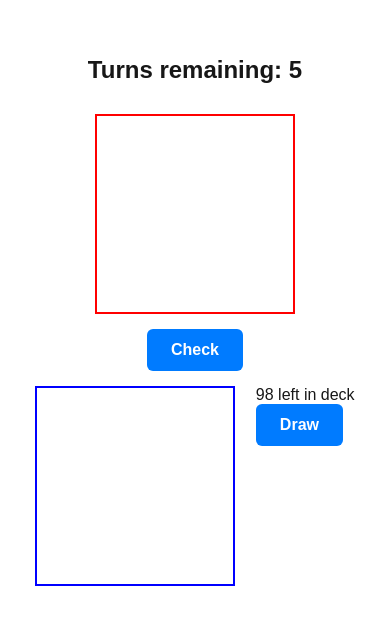
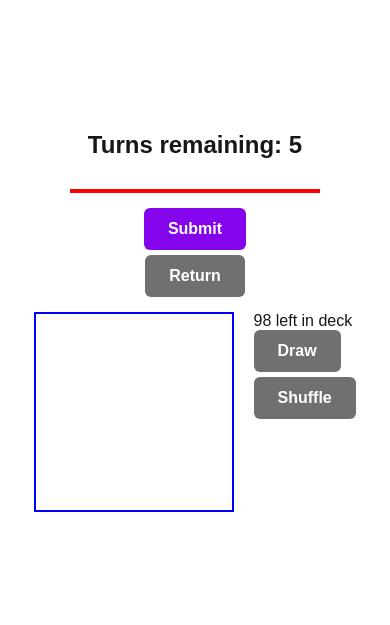
Before and after one commit to reluttrull/alpha-bet, a Next.js app: page /alpha-bet/ in a window 390 px wide. Shown: the part 101-726 px from the top of the page. Built offline with nearby package versions, Linux system fonts and the light colour scheme.

Commit message:
Mobile layout improvements, added shuffle and return to hand buttons

```diff
--- a/src/app/layout.tsx
+++ b/src/app/layout.tsx
@@ -13,8 +13,8 @@ const geistMono = Geist_Mono({
 });
 
 export const metadata: Metadata = {
-  title: "Create Next App",
-  description: "Generated by create next app",
+  title: "Alpha-Bet",
+  description: "Blackjack with words",
 };
 
 export default function RootLayout({ children }: LayoutProps<"/">) {
--- a/src/app/page.module.css
+++ b/src/app/page.module.css
@@ -29,7 +29,7 @@
 }
 
 .btn {
-  background-color: #007bff;
+  background-color: #707070;
   color: #ffffff;
   padding: 12px 24px;
   font-size: 16px;
@@ -38,6 +38,46 @@
   border-radius: 6px;
   cursor: pointer;
   transition: background-color 0.2s ease, transform 0.1s ease;
+}
+
+.actionBtn {
+  background-color: #8404ec;
+}
+
+
+.tileArea {
+  display: grid;
+  gap: 0;
+}
+
+.wordBuilder {
+  border: 2px solid red;
+  min-height: 100;
+  min-width: 250px;
+  grid-template-columns: repeat(6, 1fr);
+}
+
+.tilesInPlay {
+  border: 2px solid blue;
+  min-height: 200px;
+  min-width: 200px;
+  grid-template-columns: repeat(4, 1fr);
+}
+
+@media (min-width: 600px) {
+  .wordBuilder {
+    border: 2px solid red;
+    min-height: 200px;
+    min-width: 200px;
+    grid-template-columns: repeat(6, 1fr);
+  }
+
+  .tilesInPlay {
+    border: 2px solid blue;
+    min-height: 200px;
+    min-width: 200px;
+    grid-template-columns: repeat(6, 1fr);
+  }
 }
 
 .tile {
--- a/src/app/page.tsx
+++ b/src/app/page.tsx
@@ -50,6 +50,16 @@ export default function Home() {
     setTiles(prev => [...prev, deck[0]]);
     setDeck(prev => prev.slice(1));
   };
+
+  const handleShuffleHand = () => {
+    setTiles(seededShuffle(tiles, seed));
+  }
+
+  const handleReturnToHand = () => {
+    const tilesToMove = wordTiles;
+    setTiles([...tiles, ...tilesToMove]);
+    setWordTiles([]);
+  }
 
   const moveTile = (tileId: number, sourceGroup: string, targetGroup: string, targetIndex: number) => {
     if (!Number.isInteger(tileId)) return;
@@ -195,17 +205,21 @@ export default function Home() {
         <h2 className={styles.section}>Turns remaining: {turns}</h2>
         <div className={styles.section}><WordBuilder tiles={wordTiles} onDrop={handleTileDrop} /></div>
 
-        <button className={`${styles.btn} ${styles.section}`} onClick={handleButtonClick}>Check</button>
+        <button className={`${styles.btn} ${styles.actionBtn} ${styles.section}`} onClick={handleButtonClick}>Submit</button>
+        <button className={styles.btn} style={{marginTop: '5px'}} onClick={handleReturnToHand}>Return</button>
 
         {result != null &&
           <>{result ? <>That's a word!</> : <>Not a word...</>}</>}
 
         <div className={`${styles.horizontal} ${styles.section}`}>
           <TilesInPlay tiles={tiles} onDrop={handleTileDrop} />
-          <Deck
-            numberRemaining={deck.length}
-            onDraw={handleDraw}
-          />
+          <div>
+            <Deck
+              numberRemaining={deck.length}
+              onDraw={handleDraw}
+            />
+            <button className={styles.btn} style={{marginTop: '5px'}} onClick={handleShuffleHand}>Shuffle</button>
+          </div>
         </div>
         {score && <div>Score: {score}</div>}
       </div>}
--- a/src/components/tiles-in-play.tsx
+++ b/src/components/tiles-in-play.tsx
@@ -2,6 +2,7 @@
 
 import { Tile } from "@/models/tile";
 import type { DragEvent } from 'react';
+import styles from "@/app/page.module.css";
 import LetterTile from "./letter-tile";
 
 interface TilesInPlayProps {
@@ -17,8 +18,7 @@ export default function TilesInPlay({ tiles, onDrop }: TilesInPlayProps) {
       data-drop-index={tiles.length}
       onDragOver={event => event.preventDefault()}
       onDrop={event => onDrop(event, 'tiles-in-play', tiles.length)}
-      style={{ display: 'grid', gridTemplateColumns: 'repeat(6, 1fr)',
-        gap: 0, minHeight: '200px', minWidth: '200px', border: '2px solid blue' }}
+      className={`${styles.tilesInPlay} ${styles.tileArea}`}
     >
       {tiles.map((tile, i) => (
         <LetterTile
--- a/src/components/word-builder.tsx
+++ b/src/components/word-builder.tsx
@@ -2,6 +2,7 @@
 
 import { Tile } from "@/models/tile";
 import type { DragEvent } from 'react';
+import styles from "@/app/page.module.css";
 import LetterTile from "./letter-tile";
 
 interface WordBuilderProps {
@@ -17,7 +18,7 @@ export default function WordBuilder({ tiles, onDrop }: WordBuilderProps) {
       data-drop-index={tiles.length}
       onDragOver={event => event.preventDefault()}
       onDrop={event => onDrop(event, 'word-builder', tiles.length)}
-      style={{ display: 'grid', gridTemplateColumns: 'repeat(6, 1fr)', gap: 0, minHeight: '200px', minWidth: '200px', border: '2px solid red' }}
+      className={`${styles.wordBuilder} ${styles.tileArea}`}
     >
       {tiles.map((tile, i) => (
         <LetterTile
```
